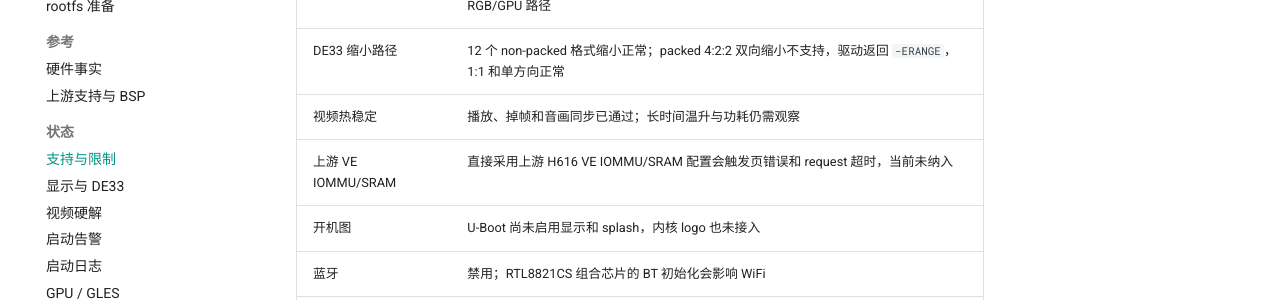
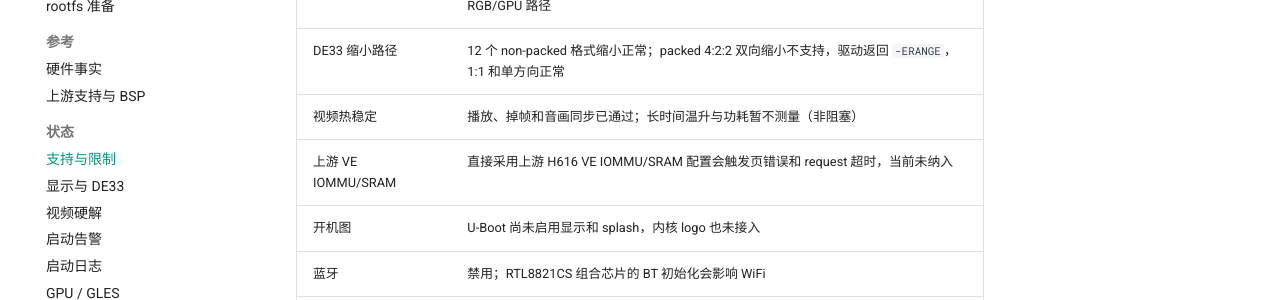
Before and after one commit to hsyysy/rg35xxsp, an MkDocs documentation site: the page built from docs/status.md, in a window 1280 px wide and 900 px high, scrolled down 1149 px. Shown: the part 218-518 px from the top of the window. Built offline with MkDocs 1.6.1 and Material for MkDocs 9.7.7, drawn with Linux system fonts in a browser that asks for light colours; comment, search, counter and statistics services are not loaded.

Commit message:
docs: mark video thermal measurement as out of scope

```diff
--- a/docs/status.md
+++ b/docs/status.md
@@ -31,7 +31,7 @@
 | HDMI CEC / HDCP | 未实现，不在当前范围 |
 | HDMI VI ch1/ch2 | 这两层使用 VSU8；驱动已限制为只公布 RGB，YUV 请求会被拒绝，HDMI 视频走 RGB/GPU 路径 |
 | DE33 缩小路径 | 12 个 non-packed 格式缩小正常；packed 4:2:2 双向缩小不支持，驱动返回 `-ERANGE`，1:1 和单方向正常 |
-| 视频热稳定 | 播放、掉帧和音画同步已通过；长时间温升与功耗仍需观察 |
+| 视频热稳定 | 播放、掉帧和音画同步已通过；长时间温升与功耗暂不测量（非阻塞） |
 | 上游 VE IOMMU/SRAM | 直接采用上游 H616 VE IOMMU/SRAM 配置会触发页错误和 request 超时，当前未纳入 |
 | 开机图 | U-Boot 尚未启用显示和 splash，内核 logo 也未接入 |
 | 蓝牙 | 禁用；RTL8821CS 组合芯片的 BT 初始化会影响 WiFi |
```
